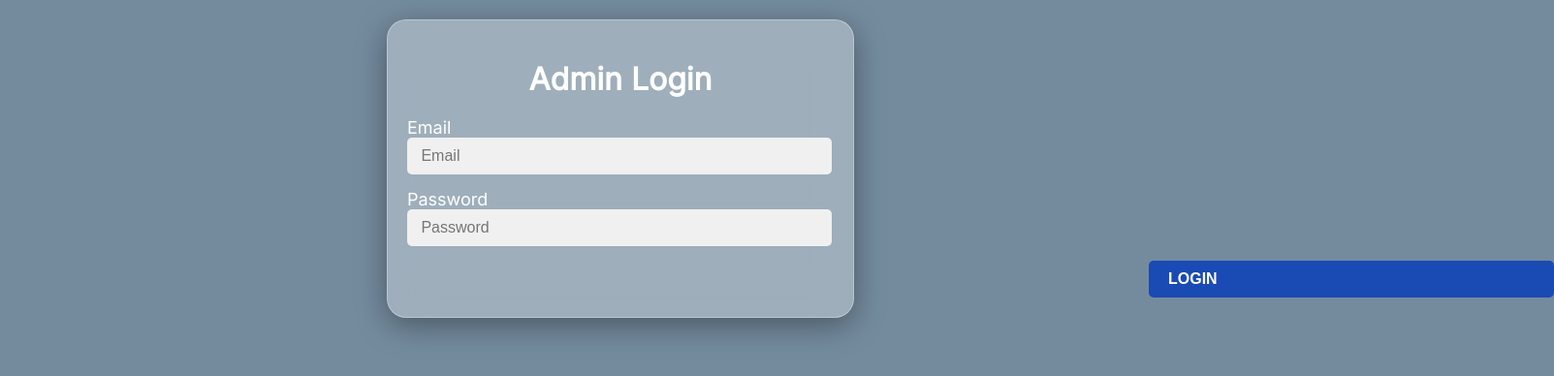
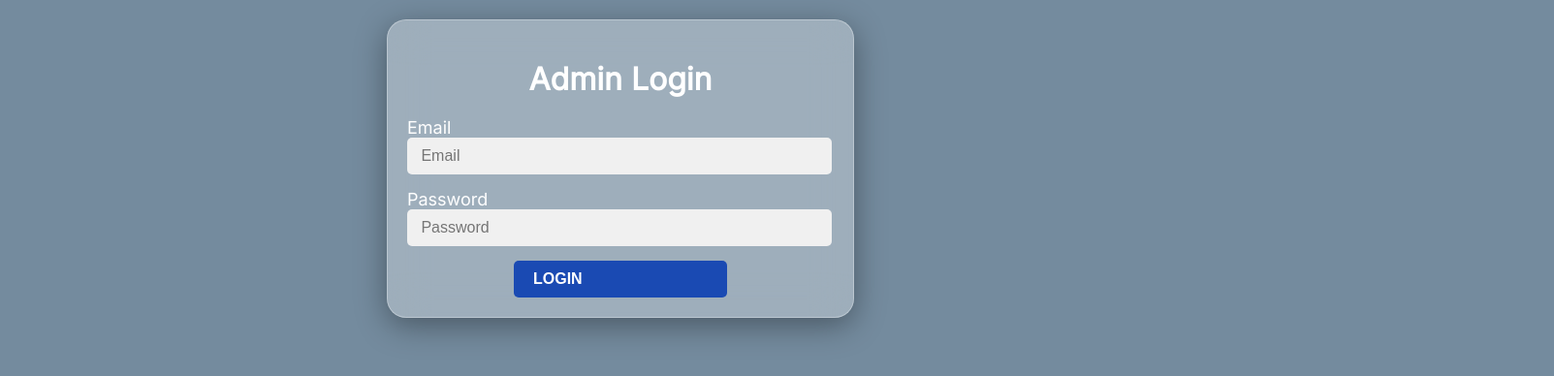
Before and after one commit to zahrabytes/Frontend-Synth, a React (Create React App) app in the folder synth/: page /login-admin in a window 1280 px wide. Shown: the top 388 px of the page at 97% size, 1603 px wide, since content can reach past the window. Built offline with nearby package versions, Linux system fonts and the light colour scheme.

Commit message:
artist text black

```diff
--- a/synth/src/Pages/registration.css
+++ b/synth/src/Pages/registration.css
@@ -103,12 +103,16 @@
 }
 
 .form .custom-button-primary {
-    width: 95%;
+    width: 50%;
     background-color: #1a4ab3;
     color: #fff;
     font-weight: bold;
     cursor: pointer;
     transition: background-color 0.3s ease;
+    display: flex;
+    align-items: center;
+    text-align: center;
+    margin: 0 auto; /* Center the button horizontally */
 }
 
 .form .custom-button-primary:hover {
--- a/synth/src/index.css
+++ b/synth/src/index.css
@@ -611,6 +611,7 @@ artistName {
   display: flex;
   align-items: center;
   margin-bottom: 20px;
+  color: #222222;
 }
 
 .album-cover {
@@ -708,7 +709,7 @@ artistName {
 
 .button {
   background-color: transparent;
-  color: white;
+  color: #000000;
   border: none;
   padding: 10px 20px;
   cursor: pointer;
@@ -717,7 +718,7 @@ artistName {
 }
 
 .button:hover {
-  background-color: #0e2f6e; /* Darker shade on hover */
+  background-color: #335594; /* Darker shade on hover */
 }
 
 .albums {
```
